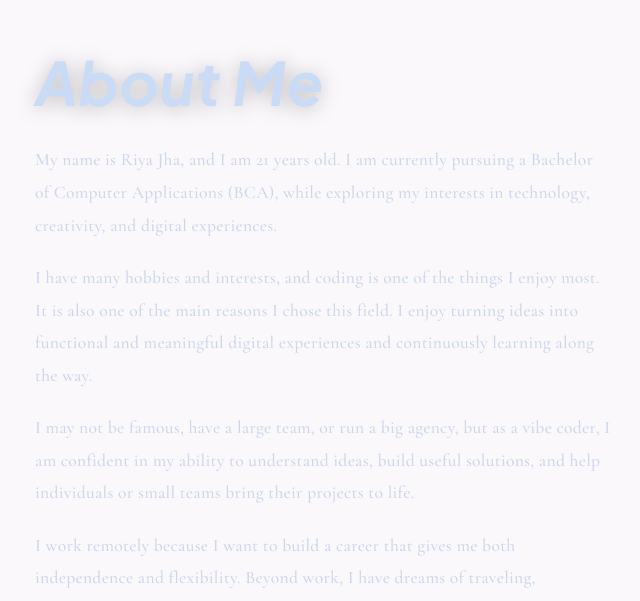
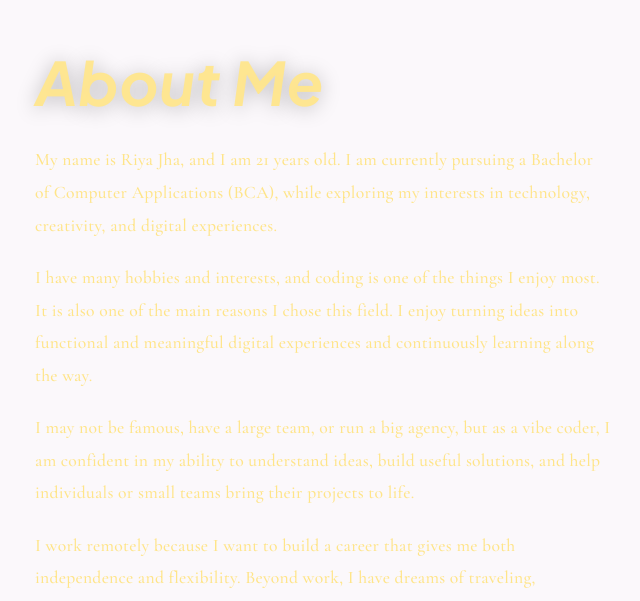
Before and after one commit to themoonmummer/portfolio, a React (Vite) app: page / in a window 1280 px wide. Shown: the part 2497-3098 px from the top of the page, without its empty margins (29-669 px from the left). Built offline with nearby package versions, Linux system fonts and the light colour scheme.

Commit message:
dont know

```diff
--- a/src/components/AboutSection.tsx
+++ b/src/components/AboutSection.tsx
@@ -58,7 +58,7 @@ export const AboutSection: React.FC = () => {
           className="absolute inset-0"
           style={{
             background:
-              'linear-gradient(135deg, rgba(12, 22, 50, 0.7) 0%, rgba(18, 30, 60, 0.55) 50%, rgba(10, 18, 40, 0.65) 100%)',
+              'linear-gradient(135deg, rgba(10, 18, 40, 0.45) 0%, rgba(15, 25, 50, 0.35) 50%, rgba(8, 15, 35, 0.4) 100%)',
           }}
         />
       </div>
@@ -72,7 +72,7 @@ export const AboutSection: React.FC = () => {
             style={{
               fontFamily: "'Plus Jakarta Sans', sans-serif",
               fontStyle: 'italic',
-              color: 'rgba(200, 218, 245, 0.95)',
+              color: 'rgba(255, 230, 140, 0.95)',
               letterSpacing: '0.01em',
               textShadow: '0 2px 20px rgba(0, 0, 0, 0.25)',
             }}
@@ -82,7 +82,7 @@ export const AboutSection: React.FC = () => {
               <span
                 className="inline-block w-[3px] h-[0.85em] ml-1 align-middle"
                 style={{
-                  backgroundColor: 'rgba(180, 200, 235, 0.8)',
+                  backgroundColor: 'rgba(255, 230, 140, 0.8)',
                   animation: 'blink 1s step-end infinite',
                 }}
               />
@@ -99,7 +99,7 @@ export const AboutSection: React.FC = () => {
               className="space-y-5"
               style={{
                 fontFamily: "'Cormorant Garamond', serif",
-                color: 'rgba(195, 210, 235, 0.88)',
+                color: 'rgba(255, 225, 120, 0.88)',
                 fontSize: 'clamp(0.95rem, 1.5vw, 1.1rem)',
                 fontWeight: 500,
                 lineHeight: 1.85,
```
